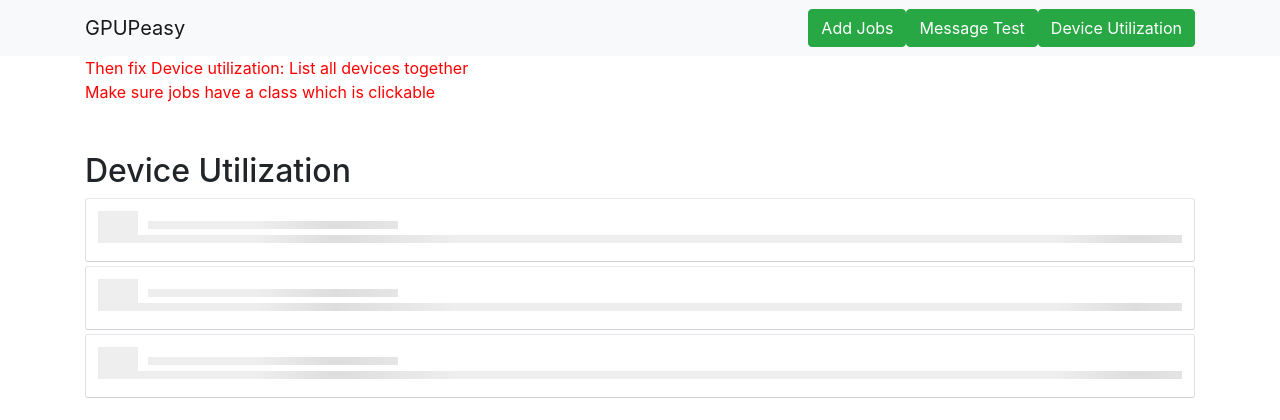
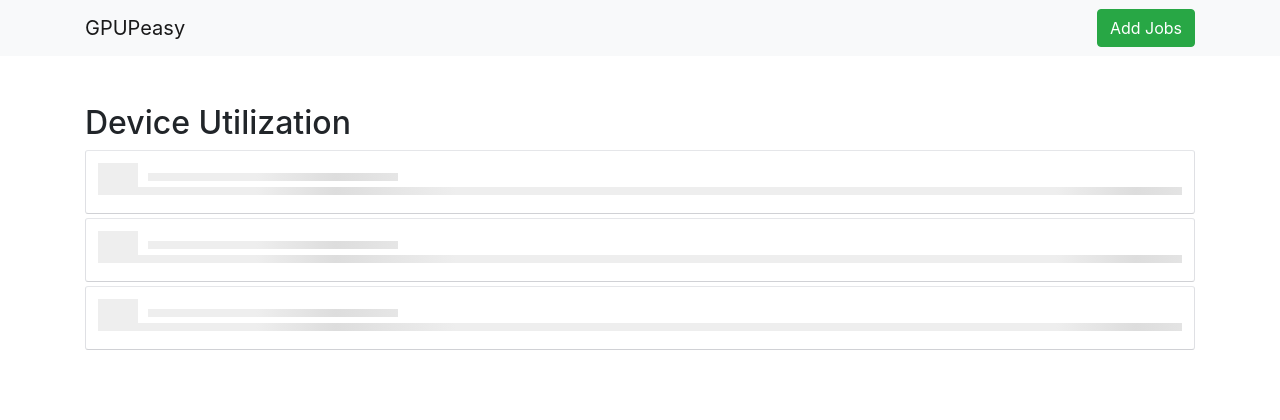
Before and after one commit to metastableB/GPUPeasy, a Flask app: page / in a window 1280 px wide. Shown: the top 420 px of the page. Run offline with Flask 2, Linux system fonts and the light colour scheme; some libraries are stand-ins or nearby versions.

Commit message:
Minor updates

```diff
--- a/gpupeasy/webapp/templates/base.html
+++ b/gpupeasy/webapp/templates/base.html
@@ -46,9 +46,6 @@
       <div class="container">
         <a href="{{ url_for('index')}}" class="navbar-brand">GPUPeasy</a>
         <a href="{{ url_for('index') }}" class="btn btn-success ml-auto">Add Jobs</a>
-        <a href="{{ url_for('messageTest') }}" class="btn btn-success">Message Test</a>
-        <a href="{{ url_for('getDeviceUtilization') }}" class="btn
-          btn-success">Device Utilization</a>
       </div>
     </nav>
 
--- a/gpupeasy/webapp/templates/index.html
+++ b/gpupeasy/webapp/templates/index.html
@@ -27,27 +27,13 @@
 </div>
 {% endif %}
 
-<!--<div class="row mt-5">-->
-  <!--<div class="col-md-12">-->
-    <!--<div class="row col-md-12">-->
-      <!--<h2>All Devices</h2>-->
-    <!--</div>-->
-    <!--<div class="row col-sm-12" id="AllDevices">-->
-      <!--<div class="col-sm-12 ">-->
-        <!--{{ allDevices }}-->
-      <!--</div>-->
-    <!--</div>-->
-  <!--</div>-->
-<!--</div>-->
-<div class="test-class">Then fix Device utilization: List all devices together<br>
-  Make sure jobs have a class which is clickable <br></div>
-
 <div class="row mt-5">
   <div class="col-md-12">
     <div class="row col-md-12">
       <h2>Device Utilization</h2>
     </div>
     <div class="row" id="DeviceUtilization">
+
       <div class="col-sm-12">
         <div class="timeline-item override-max-width height-4em">
           <div class="animated-background facebook height-2em">
@@ -58,6 +44,7 @@
           </div>
         </div>
       </div>
+
       <div class="col-sm-12">
         <div class="mt-1 timeline-item override-max-width height-4em">
           <div class="animated-background facebook height-2em">
@@ -68,6 +55,7 @@
           </div>
         </div>
       </div>
+
       <div class="col-sm-12">
         <div class="mt-1 timeline-item override-max-width height-4em">
           <div class="animated-background facebook height-2em">
@@ -78,6 +66,7 @@
           </div>
         </div>
       </div>
+
     </div>
   </div>
 </div>
```
Also changed, not shown: gpupeasy/webapp/templates/deviceutilization.html (+4 -4 lines).
